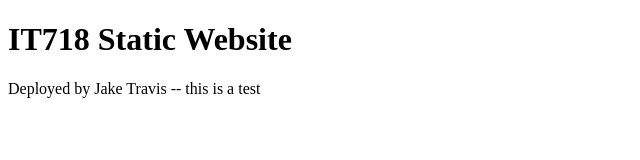
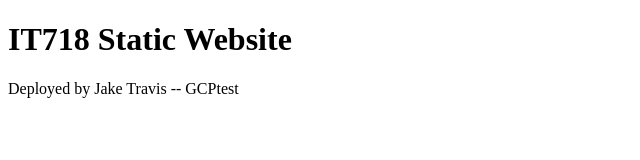
Before and after one commit to jrt1097/UNH-IT718-Lab5-Github-Actions, a plain HTML site: page index.html in a window 1280 px wide. Shown: the full height of the page, 0-640 px from the left. Drawn offline with Linux system fonts and the light colour scheme.

Commit message:
Update index.html

```diff
--- a/index.html
+++ b/index.html
@@ -5,6 +5,6 @@
 </head>
 <body>
   <h1>IT718 Static Website</h1>
-  <p>Deployed by Jake Travis -- this is a test</p>
+  <p>Deployed by Jake Travis -- GCPtest</p>
 </body>
 </html>
```
